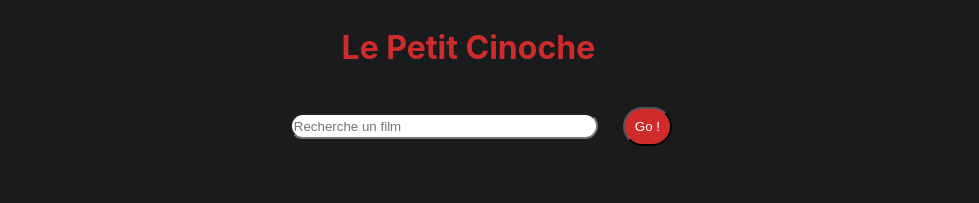
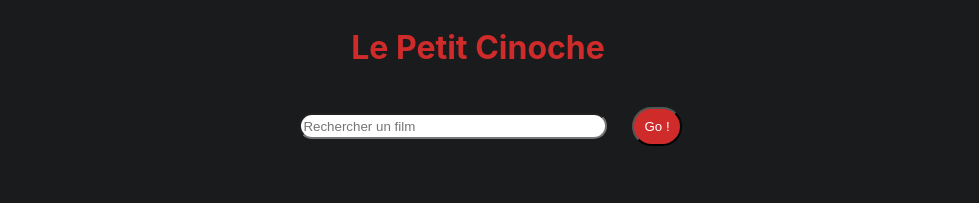
Before and after one commit to Fizioh/Le-petit-cinoche, a React (Create React App) app: page / in a window 1280 px wide. Shown: the top 203 px of the page, without its empty margins (162-1141 px from the left). Built offline with nearby package versions, Linux system fonts and the light colour scheme; no server answers.

Commit message:
adapt recommendations with state

```diff
--- a/src/App.css
+++ b/src/App.css
@@ -3,6 +3,8 @@
   text-align: center;
   padding: 0.5%;
   padding-right: 2%;
+  padding-left: 2%;
+
 }
 ::-webkit-scrollbar {
   width: 0;  /* Remove scrollbar space */
--- a/src/components/SearchBar.js
+++ b/src/components/SearchBar.js
@@ -4,7 +4,7 @@ class SearchBar extends Component {
     constructor(props) {
         super(props);
        this.state = {
-        placeholder: 'Recherche un film',
+        placeholder: 'Rechercher un film',
         inputValue: ''
         }
     }
--- a/src/containers/App.js
+++ b/src/containers/App.js
@@ -49,7 +49,16 @@ class App extends Component {
     recevoirCallback(movie){
       this.setState({currentMovie: movie}, () => {
         this.applyCurrentVideo();
+        this.setRecommendation();
+
       })
+    }
+
+    setRecommendation(){
+      axios.get(`${API_END_POINT}movie/${this.state.currentMovie.id}/recommendations?${API_KEY}&language=fr`).then(function(response){
+          this.setState(
+            {movieList: response.data.results.slice(0, 5)}
+          )}.bind(this));
     }
 
     onClickSearch(searchText){
@@ -61,6 +70,7 @@ class App extends Component {
               if(response.data.results[0].id !== this.state.currentMovie.id){
                   this.setState({currentMovie: response.data.results[0]}, () => {
                     this.applyCurrentVideo();
+                    this.setRecommendation();
                   })
               }
 
```
